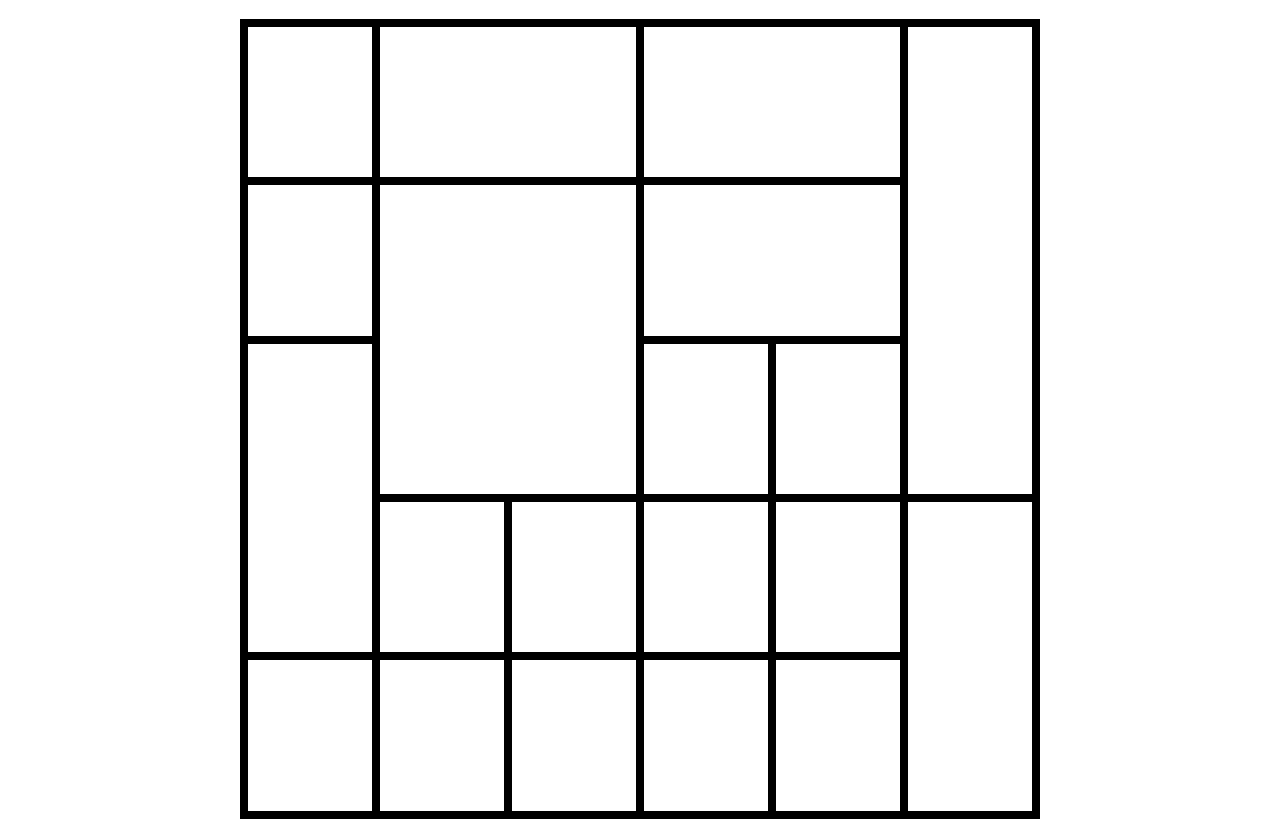
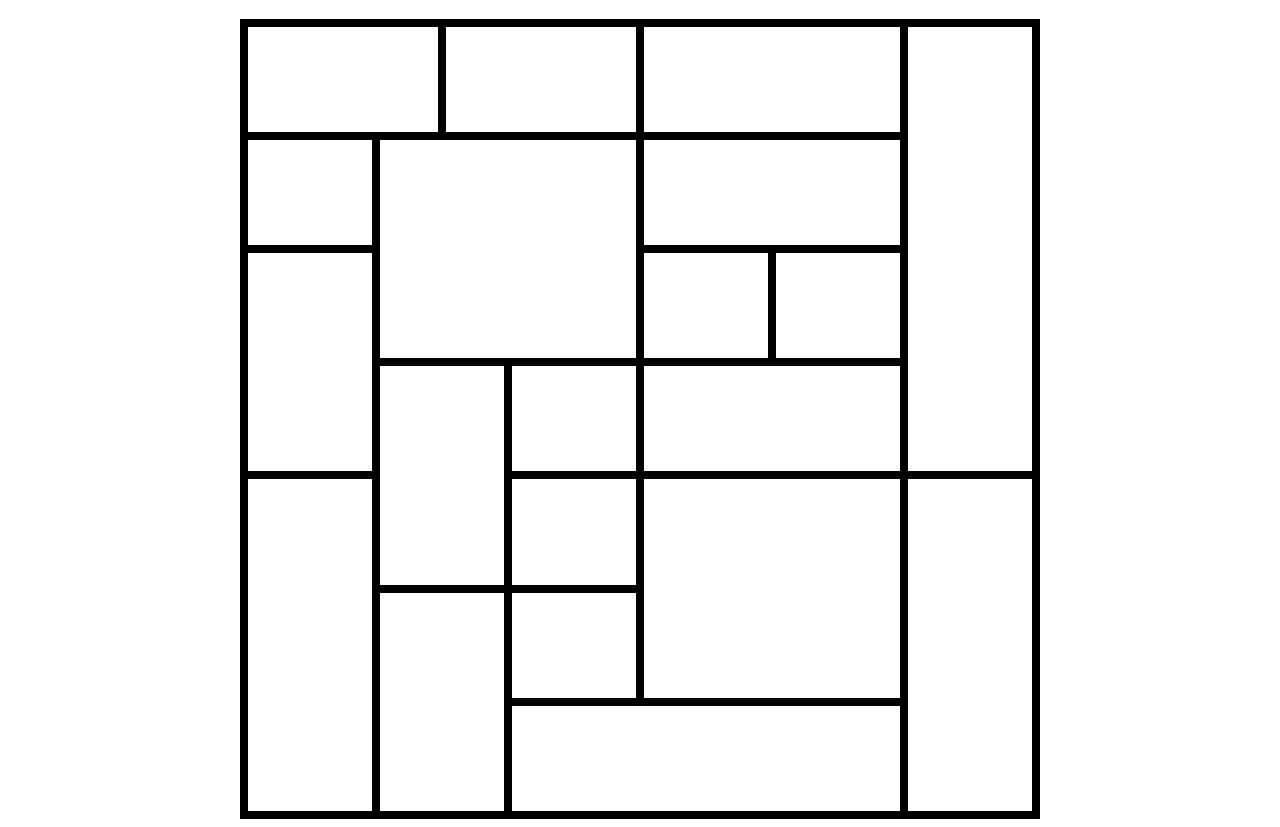
Before and after one commit to graydisel/home-work-6, a plain HTML site: page index.html in a window 1280 px wide. Shown: the part 61-888 px from the top of the page. Drawn offline with Linux system fonts and the light colour scheme.

Commit message:
1/3 Complete

```diff
--- a/index.html
+++ b/index.html
@@ -9,41 +9,50 @@
     <h1>Table of Piet Mondrian</h1>
     <table>
       <tr>
-        <th></th>
         <th colspan="2"></th>
+        <th colspan="3"></th>
         <th colspan="2"></th>
-        <th rowspan="4"></th>
+        <th rowspan="6"></th>
       </tr>
 
       <tr>
         <td rowspan="2"></td>
-        <td rowspan="3" colspan="2"></td>
-        <td colspan="2" rowspan="2"></td>
+        <td rowspan="4" colspan="4"></td>
+        <td rowspan="2" colspan="2"></td>
       </tr>
 
       <tr>
       </tr>
 
       <tr>
+        <td rowspan="3"></td>
         <td rowspan="2"></td>
-        <td></td>
-        <td></td>
-      </tr>
-
-      <tr>
-        <td></td>
-        <td></td>
-        <td></td>
-        <td></td>
         <td rowspan="2"></td>
       </tr>
 
       <tr>
-        <td></td>
-        <td></td>
-        <td></td>
-        <td></td>
-        <td></td>
+      </tr>
+
+      <tr>
+        <td rowspan="2" colspan="2"></td>
+        <td colspan="2"></td>
+        <td colspan="2"></td>
+      </tr>
+
+      <tr>
+        <td rowspan="3"></td>
+        <td colspan="2"></td>
+        <td colspan="2" rowspan="2"></td>
+        <td rowspan="3"></td>
+      </tr>
+
+      <tr>
+        <td rowspan="2" colspan="2" </td>
+        <td colspan="2"></td>
+      </tr>
+
+      <tr>
+        <td colspan="4"></td>
       </tr>
     </table>
   </body>
```
